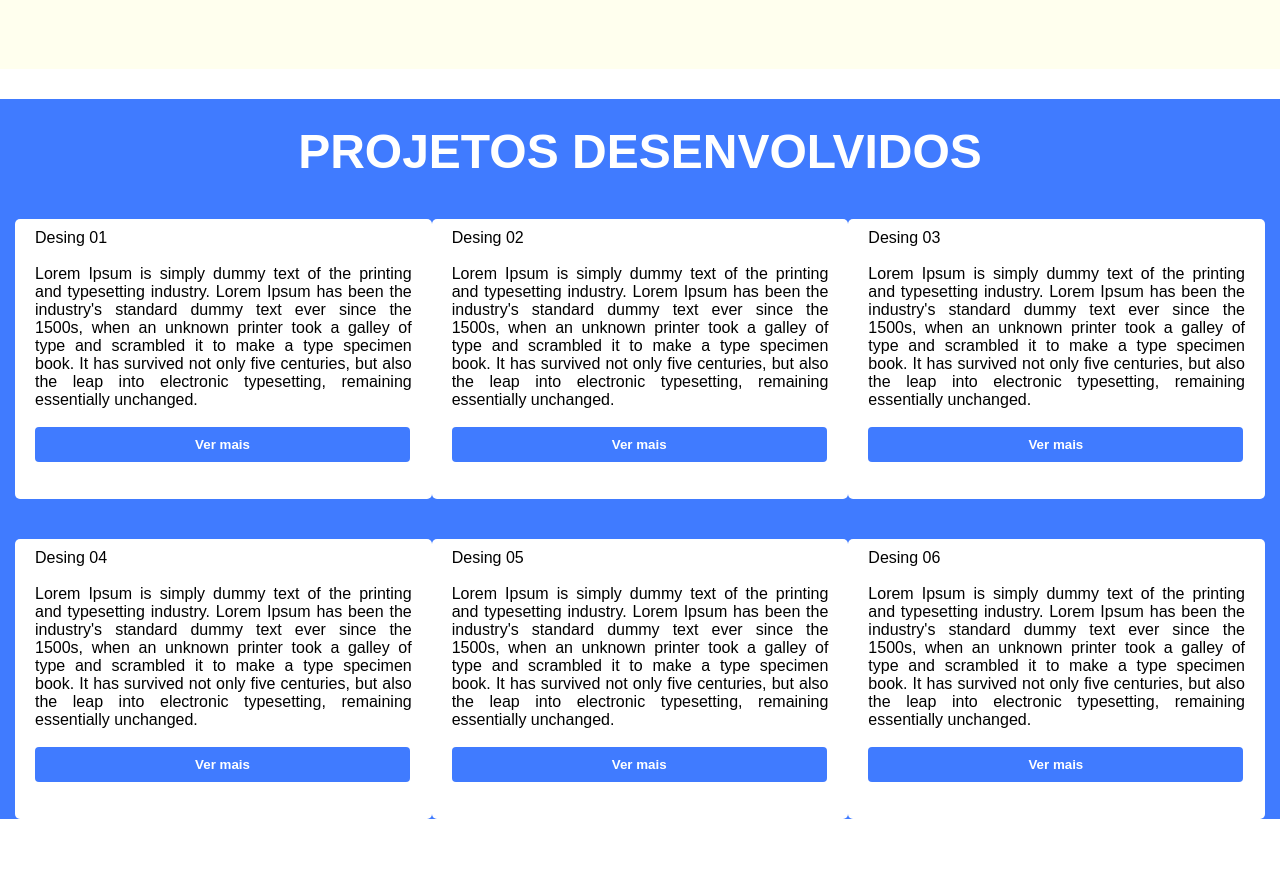
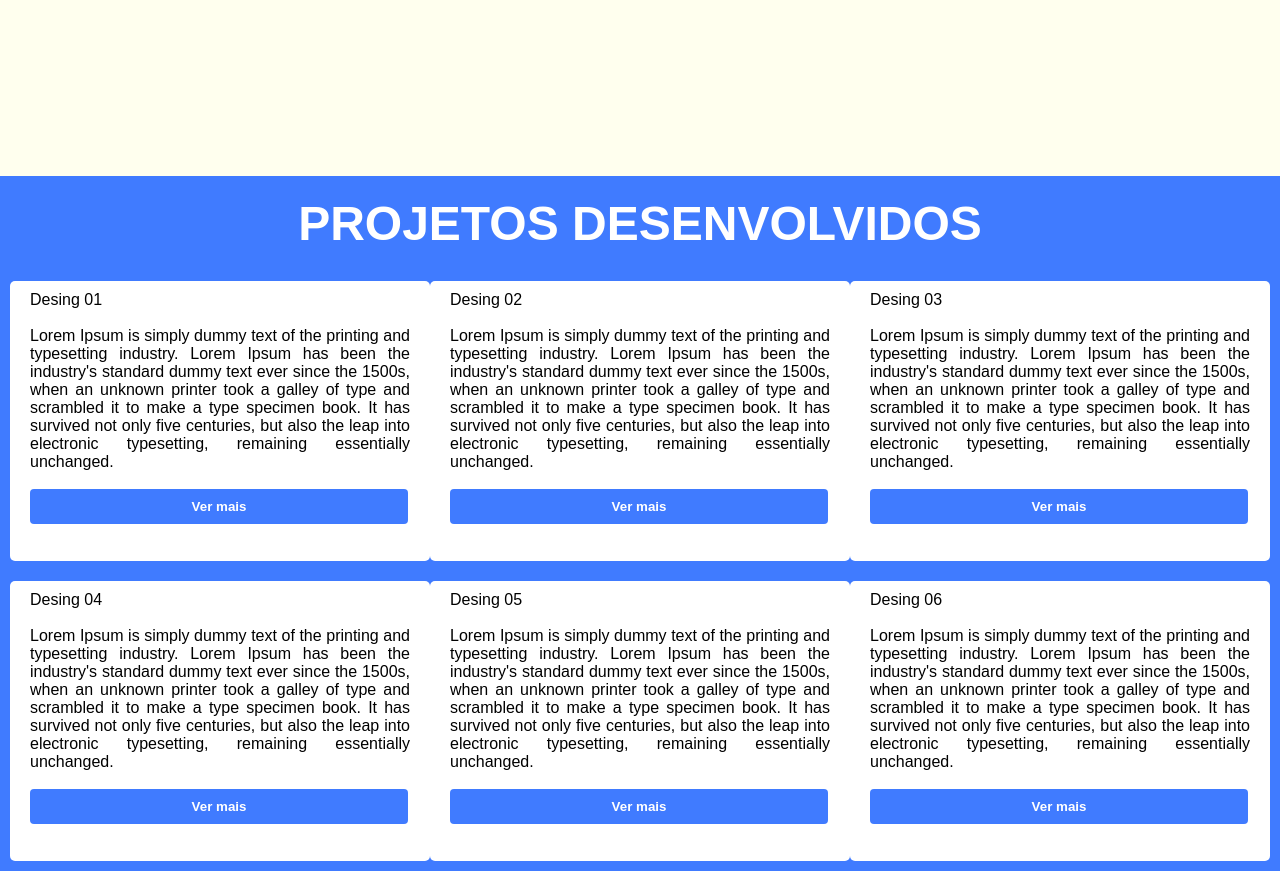
Before and after one commit to diogocods/landingpage, a plain HTML site: page index.html in a window 1280 px wide. Shown: the part 1444-2315 px from the top of the page. Before the commit the page ends 2288 px from the top, so only its background shows below. Drawn offline with Linux system fonts and the light colour scheme.

Commit message:
Update style.css

```diff
--- a/style.css
+++ b/style.css
@@ -15,6 +15,7 @@ div.landing-page{
     width: 100%;
     height: 100%;
     position: relative;
+    background:#FFFFEE;
     top: 0;
 }
 
@@ -93,8 +94,8 @@ a.logo{
     position: relative;
 }
 .landing-container section.conteudo{
-    margin-left: 35px;
-    width: 710px;
+    margin-left: 15px;
+    width: 60%;
     position: relative;
     font-size: 1.5em;
 
@@ -175,18 +176,16 @@ img.landing-banner{
 /* PÀRTE CONTEUDO SOBRE*/
 .container-sobre{
     background:#FFFFEE;
-    height: 90vh;
+    height: 100%;
 }
 .landing-sobre{
     width: 100%;
-    height: 100%;
+    height: 90vh;
     margin: auto;
     bottom: 60px;
     display: flex;
     align-items: center;
     position: relative;
-
-
 }
 div.titulo{
     justify-content: space-between;
@@ -251,14 +250,15 @@ h1.titulo-sobre{
 /* PÀRTE CONTEUDO DOS PROJETOS*/
 .container-projetos{
     background: #407BFF;
-    height: 90vh;
+    height: 100%;
 }
 .text-titulo{
+
     margin: auto;
     text-align: center;
-    margin-top: 30px;
+    margin-top: 10px;
     position: relative;
-    padding: 25px 15px;
+    padding: 20px 15px;
     text-transform: uppercase;
     color: #ffffff;
     font-weight: 900;
@@ -268,13 +268,13 @@ h1.titulo-sobre{
     display: flex;
     align-items: center;
     flex-direction: row;
-    padding: 15px 15px;
+    padding: 10px 10px;
     margin: auto;
    position: relative;
 
 }
 .landing-divs{
-    width:500px;
+    max-width:450px;
     margin: auto;
     height:280px;
     border: none;
@@ -282,7 +282,7 @@ h1.titulo-sobre{
     position: relative;
     border-radius: 5px;
     padding: 10px 20px;
-    margin-bottom: 10px;
+
     text-align: justify;
     background: #ffffff;
     flex-direction: column;
```
